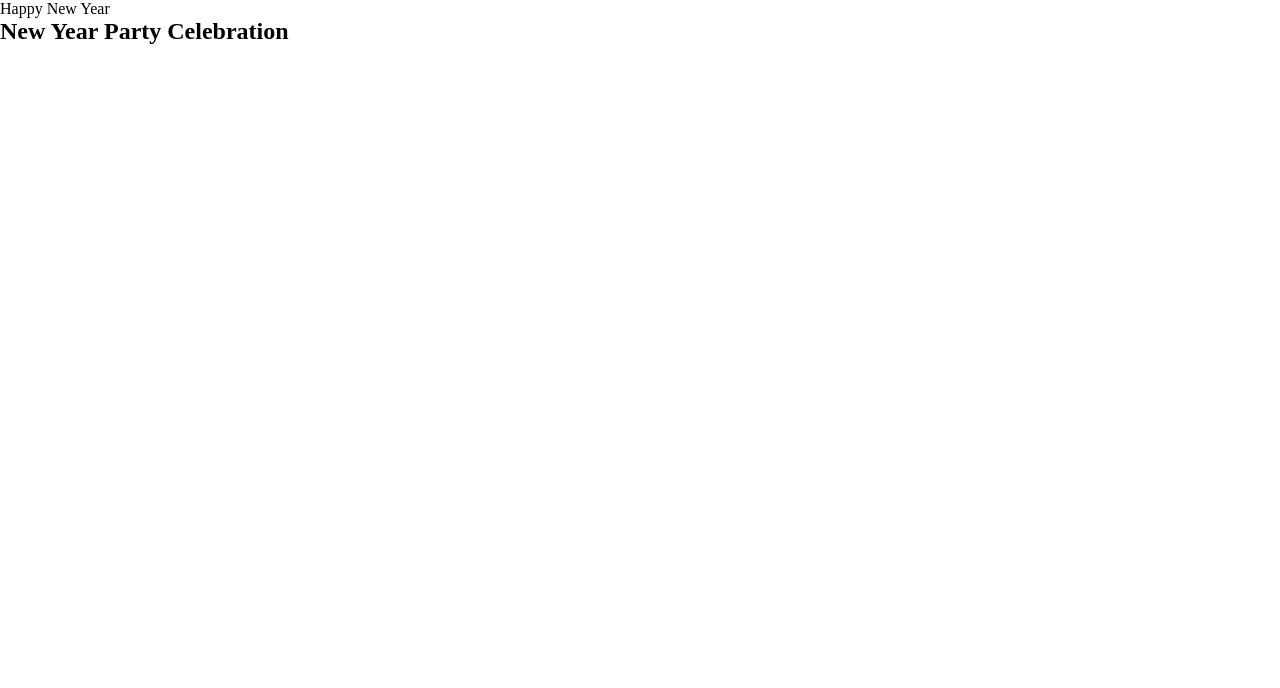
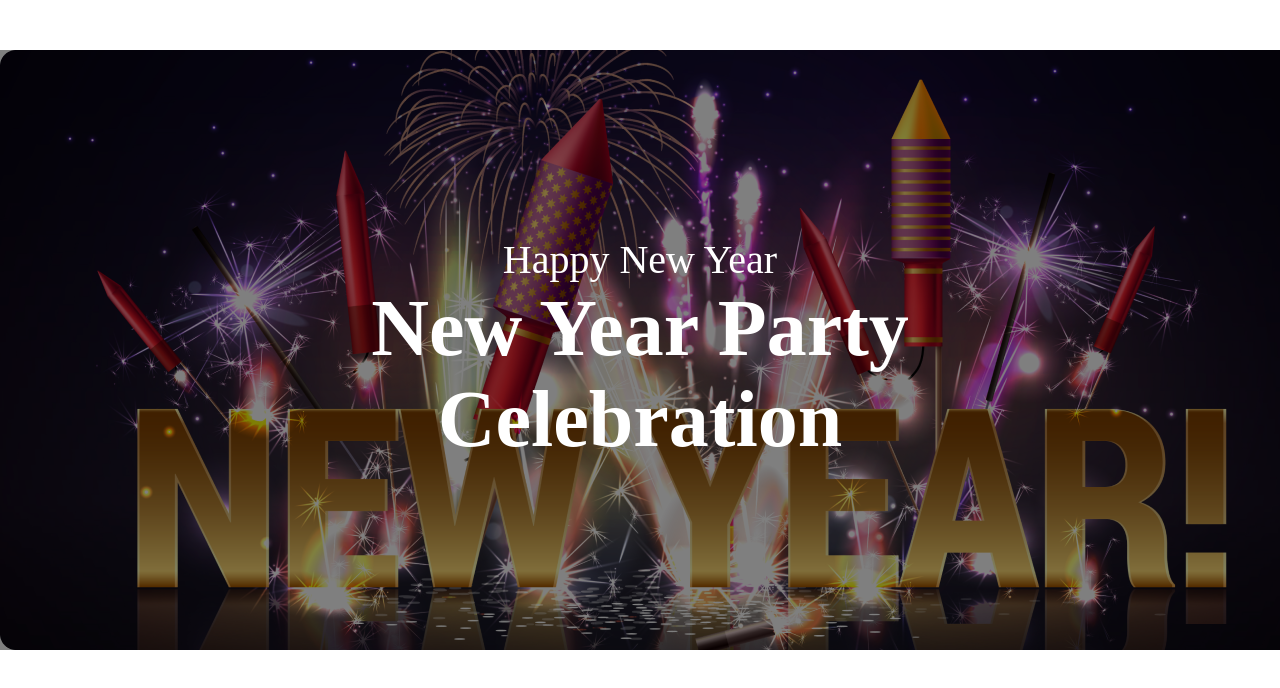
Before and after one commit to Imranahmed935/New-year-Celebration, a plain HTML site: page index.html in a window 1280 px wide. Drawn offline with Linux system fonts and the light colour scheme.

Commit message:
banner-section done

```diff
--- a/index.html
+++ b/index.html
@@ -7,12 +7,13 @@
     <link rel="stylesheet" href="./style/style.css" />
   </head>
   <body>
-    <header>
-      <div class="container">
-        <div>
-          <p>Happy New Year</p>
-          <h2>New Year Party Celebration</h2>
-        </div>
+    <header class="header-container">
+      <div class="banner-content">
+        <p>Happy New Year</p>
+        <h2>
+          New Year Party <br />
+          Celebration
+        </h2>
       </div>
     </header>
   </body>
--- a/style/style.css
+++ b/style/style.css
@@ -3,3 +3,31 @@
     padding: 0;
     box-sizing: border-box;
 }
+.header-container{
+    max-width: 1320px;
+    min-height: 600px;
+    margin: 0 auto;
+    background-color:rgba(0, 0, 0,0.5);
+    background-image: url("../images/Banner\ Image.png");
+    margin-top: 50px;
+    background-blend-mode: overlay;
+
+}
+.banner-content, p{
+    color: #fff;
+    font-size: 40px;
+
+
+}
+.banner-content, h2{
+    color: #fff;
+    text-align: center;
+    font-size: 80px;
+}
+.banner-content{
+    display: flex;
+    flex-direction: column;
+    justify-content: center;
+    height: 600px;
+    align-items: center;
+}
```
